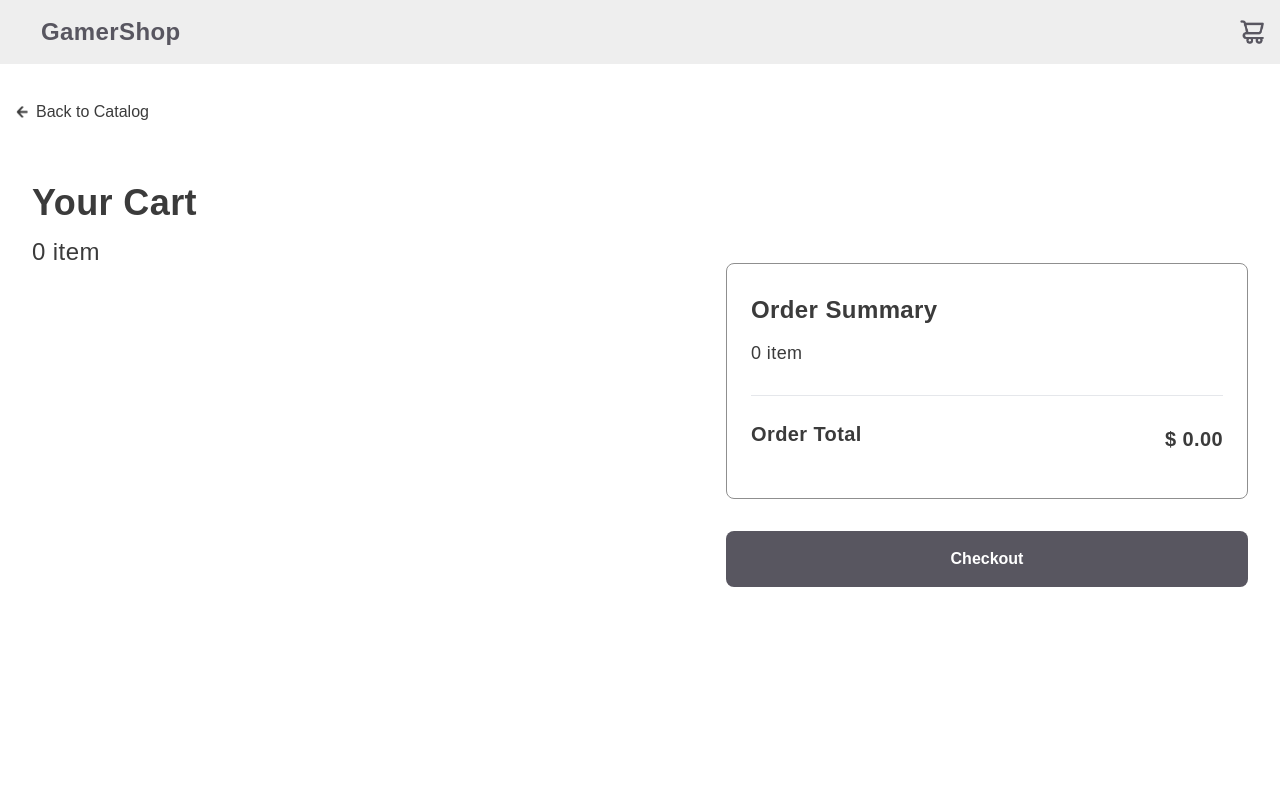
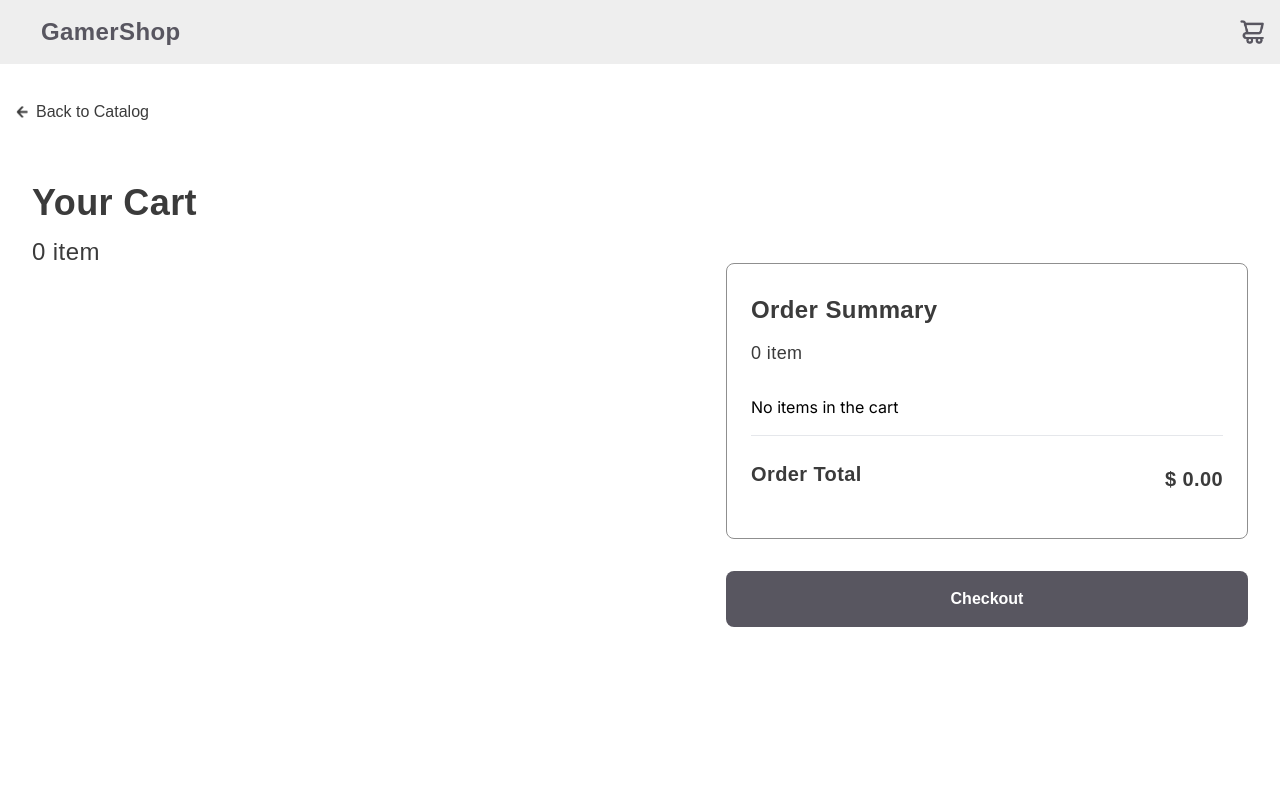
Before and after one commit to dwaxgio/catalog_shopping_cart_react_next_tailwindcss_ts, a Next.js app: page /cart in a window 1280 px wide. Shown: the top 800 px of the page. Built offline with nearby package versions, Linux system fonts and the light colour scheme.

Commit message:
fix(cart): fix order total

```diff
--- a/src/app/cart/page.tsx
+++ b/src/app/cart/page.tsx
@@ -8,6 +8,7 @@ const CartPage = () => {
   useEffect(() => {
     const savedCart = JSON.parse(localStorage.getItem("cart") || "[]");
     setCart(savedCart);
+    console.log(savedCart);
   }, []);
 
   const removeFromCart = (id: string) => {
@@ -16,7 +17,7 @@ const CartPage = () => {
     localStorage.setItem("cart", JSON.stringify(updatedCart));
   };
 
-  const total = cart.reduce((acc, item) => acc + item.price, 0);
+  const total = cart.reduce((acc, item) => acc + (item.price || 0), 0);
 
   return (
     <div className="flex flex-col min-h-screen">
@@ -36,6 +37,7 @@ const CartPage = () => {
               </div>
             </div>
           </header>
+
           <div className="custom-cart-sub-header">
             <div className="custom-cart-sub-header-container">
               <a href="/" className="custom-cart-sub-header-content">
@@ -114,7 +116,9 @@ const CartPage = () => {
                     <div className="custom-cart-order-summary-detail-total-items">
                       {cart.length} {cart.length > 1 ? "items" : "item"}
                     </div>
-                    {cart.map((item: Game) => (
+
+                    {cart.length > 0 ? (
+                      cart.map((item: Game) => (
                         <div key={item.id} className="flex justify-between">
                           <p className="custom-cart-order-summary-detail-name">
                             {item.name}
@@ -123,7 +127,11 @@ const CartPage = () => {
                             ${item.price}
                           </p>
                         </div>
-                    ))}
+                      ))
+                    ) : (
+                      <p>No items in the cart</p>
+                    )}
+
                     <hr className="my-4" />
                     <div className="custom-cart-order-summary-detail-total-container">
                       <p className="custom-cart-order-summary-detail-total-title">
@@ -134,9 +142,7 @@ const CartPage = () => {
                       </p>
                     </div>
                   </div>
-                  <button className="custom-cart-checkout-button">
-                    Checkout
-                  </button>
+                  <button className="custom-cart-checkout-button">Checkout</button>
                 </div>
               </div>
             </div>
```
Lines whose indentation alone changed are shown as unchanged.
